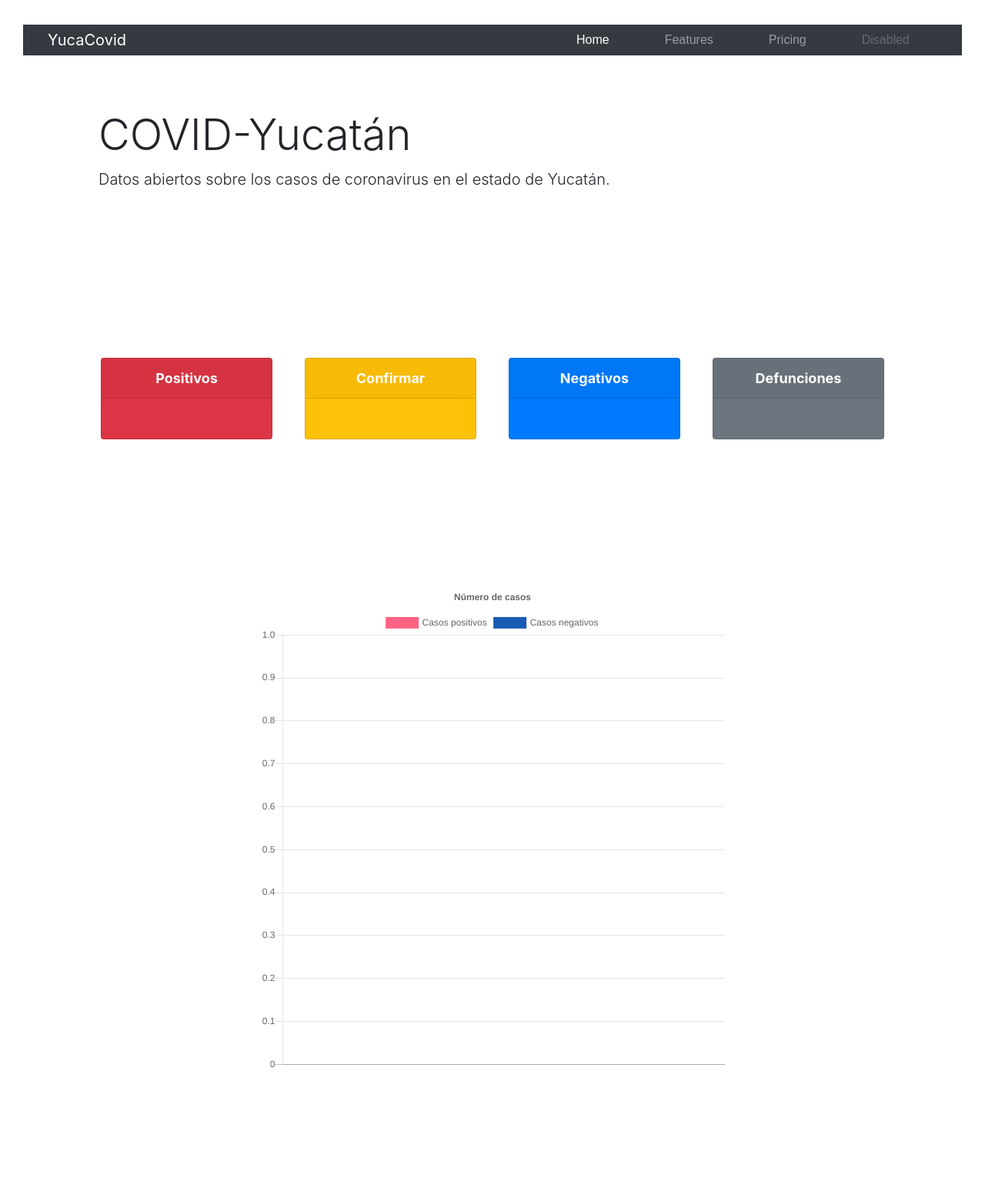
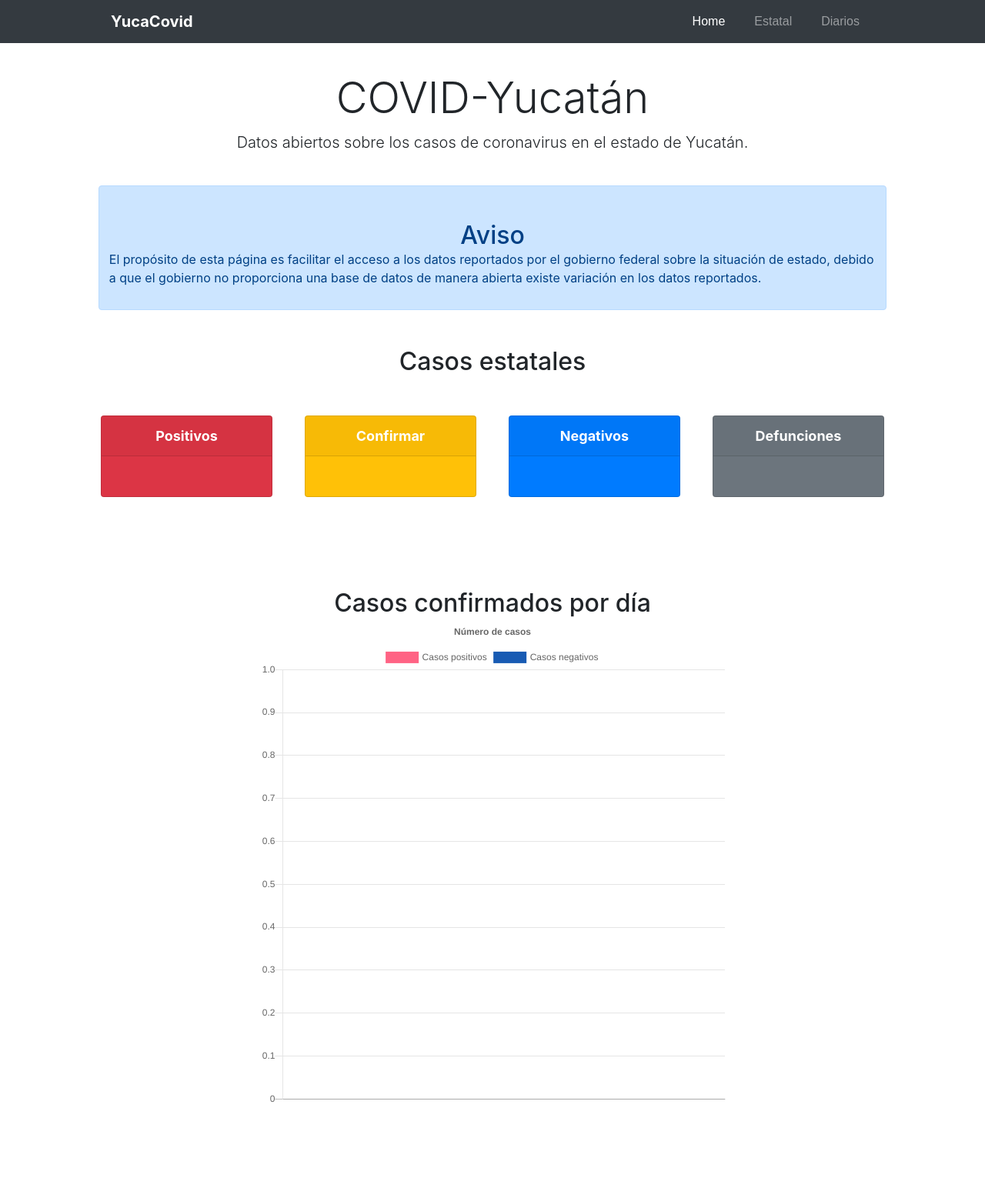
Before and after one commit to Luisbaduy97/yuca-covid, a Flask app: template templates/index.html in a window 1280 px wide. Shown: the whole page at 77% size. Before the commit the page ends 1387 px from the top, so only its background shows below. Run offline with Flask 2, Linux system fonts and the light colour scheme; the template is opened without the code that fills it, so the values that code supplies are empty; parts of the project's set-up code (start-up, migrations or seed data) failed here and were passed over; some libraries are stand-ins or nearby versions.

Commit message:
New features

```diff
--- a/static/css/style.css
+++ b/static/css/style.css
@@ -1,3 +1,6 @@
+html {
+    scroll-behavior: smooth;
+  }
 .info-mx{
     text-align: center;
     padding: auto;
@@ -6,27 +9,36 @@
     font-size: large;
     font-weight: bold;
 }
-.info-mx-bar{
+/*.info-mx-bar{
     margin: 2rem 30px;
-}
+}*/
 /*.info-mx-jumbo{
     padding: 20px 150px;
 }*/
 
 .container-fluid{
-    padding: 3% 10% 7%; /* le agrego mas padding debajo para que no se vean tan abajo los botones*/
+    padding: 3% 10% 2%; /* le agrego mas padding debajo para que no se vean tan abajo los botones*/
+    text-align: center;
+}
+.texto-containers{
+    text-align: justify;
+    margin-left: 10%;
+    margin-right: 10%;
 }
 
 .navbar{
-    padding: 0 3rem;
-    padding-left: 2rem;
-    padding-right: 2rem;
+    /*padding: 0 3rem;*/
+    padding-left: 9rem;
+    padding-right: 9rem;
+}
+.navbar-brand{
+    font-weight: bold;
 }
 
 .nav-item{
     font-family: 'Ubuntu',sans-serif;
-    margin-left: 18px;
-    margin-right: 18px;
+    margin-left: 1px;
+    margin-right: 1px;
 }
 
 .text-info{
@@ -53,22 +65,40 @@
     padding: 30px;
     text-align: center;
   }
+h2{
+    padding-top: 2rem;
+    margin-bottom: 0;
+    text-align: center;
+}
 
 .results-col{
-    padding: 3% 2%;
+    padding: 0% 2% 3%;
 }
 
 /* Para evitar que la imagen se vea fea y centrar el contenido de la seccion de titulo */
 @media (min-width:990px){
     .info-chart{
         width: 50%;
-        margin: 100px auto;
+        margin: 0px auto 100px;
+    }
+    .texto-containers{
+        padding: 1% 1% 1%;
+        text-align: justify;
+    }
+    #results{
+        padding-top: 0px;
     }
 }
 
 @media (max-width:990px){
     .info-chart{
-        margin: 200px auto;
+        margin: 0px auto 50px;
         width: 100%;
     }
+    .navbar{
+        /*padding: 0 3rem;*/
+        padding-left: 2rem;
+        padding-right: 2rem;
+        margin-bottom: 2rem;
+    }
 }
--- a/templates/index.html
+++ b/templates/index.html
@@ -3,7 +3,7 @@
 
 <head>
   <meta charset="utf-8">
-  <title>Webpage</title>
+  <title>Yuca-Covid</title>
   <meta name="viewport" content="width=device-width, initial-scale=1.0">
   <link rel="stylesheet" href="https://stackpath.bootstrapcdn.com/bootstrap/4.5.0/css/bootstrap.min.css"
     integrity="sha384-9aIt2nRpC12Uk9gS9baDl411NQApFmC26EwAOH8WgZl5MYYxFfc+NcPb1dKGj7Sk" crossorigin="anonymous">
@@ -17,7 +17,7 @@
 </head>
 
 <body>
-  <nav class="info-mx-bar navbar navbar-expand-lg navbar-dark bg-dark">
+  <nav class="navbar navbar-expand-lg navbar-dark bg-dark">
     <a class="navbar-brand" href="#">YucaCovid</a>
     <button class="navbar-toggler" type="button" data-toggle="collapse" data-target="#navbarNav"
       aria-controls="navbarNav" aria-expanded="false" aria-label="Toggle navigation">
@@ -26,26 +26,28 @@
     <div class="collapse navbar-collapse" id="navbarNav">
       <ul class="navbar-nav navbar-right ml-auto">
         <li class="nav-item active nav-sep">
-          <a class="nav-link" href="#">Home<span class="sr-only">(current)</span></a>
+          <a class="nav-link" href="#inicio">Home<span class="sr-only">(current)</span></a>
         </li>
         <li class="nav-item nav-sep">
-          <a class="nav-link" href="#">Features</a>
+          <a class="nav-link" href="#results">Estatal</a>
         </li>
         <li class="nav-item nav-sep">
-          <a class="nav-link" href="#">Pricing</a>
-        </li>
-        <li class="nav-item nav-sep">
-          <a class="nav-link disabled" href="#" tabindex="-1" aria-disabled="true">Disabled</a>
+          <a class="nav-link" href="#series">Diarios</a>
         </li>
       </ul>
     </div>
   </nav>
   <div class="container-fluid">
-    <h1 class="display-4">COVID-Yucatán</h1>
+    <h1 id="inicio" class="display-4">COVID-Yucatán</h1>
     <p class="lead">Datos abiertos sobre los casos de coronavirus en el estado de Yucatán.</p>
+  </div>
+  <div class="alert alert-primary texto-containers" role="alert">
+    <h2>Aviso</h2>
+    <p class="text-lg-left">El propósito de esta página es facilitar el acceso a los datos reportados por el gobierno federal sobre la situación de estado, debido a que el gobierno no proporciona una base de datos de manera abierta existe variación en los datos reportados.</p>
   </div>
   <!--Cards-->
   <section id="results">
+    <h2>Casos estatales</h2>
     <div class="row info-mx">
       <div class="results-col col-lg-3 col-md-6">
         <div class="card text-white bg-danger mb-3" style="max-width: 18rem;">
@@ -81,6 +83,7 @@
       </div>
     </div>
   </section>
+  <h2 id="series">Casos confirmados por día</h2>
   <div class="row info-chart">
     <div class="col-lg">
       <canvas id="myChart"></canvas>
```
